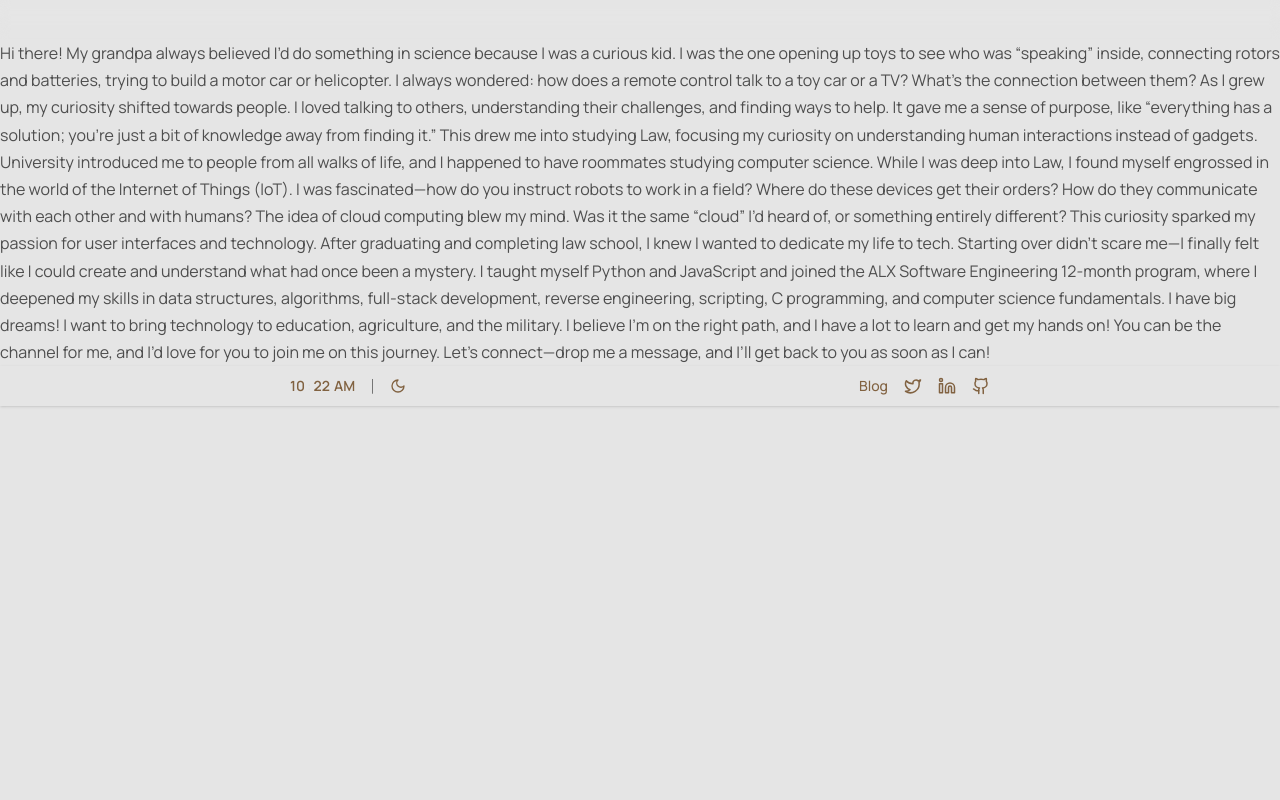
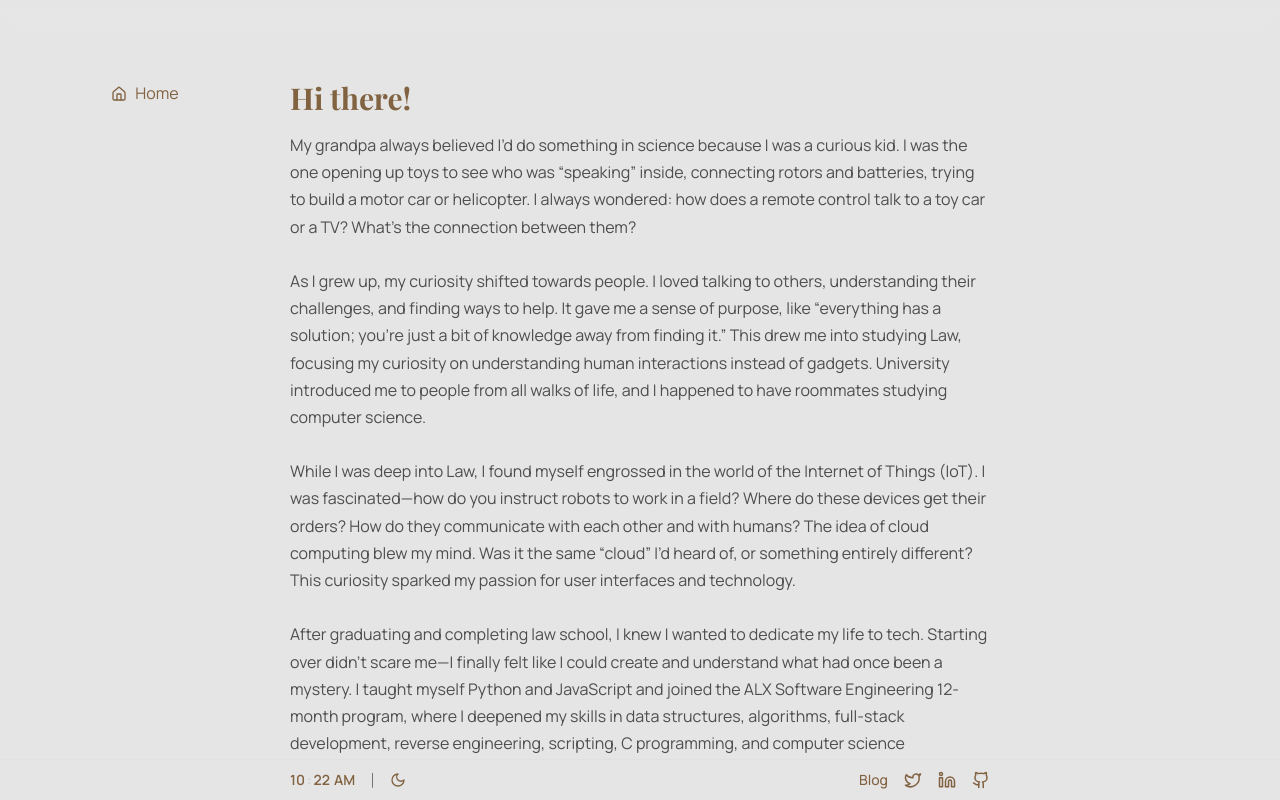
Before and after one commit to oluwatimilehinawoniyi/second-pv, a Next.js app: page /about in a window 1280 px wide. Shown: the top 800 px of the page. Built offline with nearby package versions, Linux system fonts and the light colour scheme; a web font is replaced by a local one.

Commit message:
adjust layout

```diff
--- a/app/about/page.tsx
+++ b/app/about/page.tsx
@@ -1,38 +1,64 @@
+import { House } from "lucide-react";
+import { GridLayout } from "../components";
+import Navigation from "../components/common/Navigation";
+
 export default function page() {
   return (
-    <div>
-      <p>
-        Hi there! My grandpa always believed I’d do something in science because
-        I was a curious kid. I was the one opening up toys to see who was
-        “speaking” inside, connecting rotors and batteries, trying to build a
-        motor car or helicopter. I always wondered: how does a remote control
-        talk to a toy car or a TV? What’s the connection between them? As I grew
-        up, my curiosity shifted towards people. I loved talking to others,
-        understanding their challenges, and finding ways to help. It gave me a
-        sense of purpose, like “everything has a solution; you’re just a bit of
-        knowledge away from finding it.” This drew me into studying Law,
-        focusing my curiosity on understanding human interactions instead of
-        gadgets. University introduced me to people from all walks of life, and
-        I happened to have roommates studying computer science. While I was deep
-        into Law, I found myself engrossed in the world of the Internet of
-        Things (IoT). I was fascinated—how do you instruct robots to work in a
-        field? Where do these devices get their orders? How do they communicate
-        with each other and with humans? The idea of cloud computing blew my
-        mind. Was it the same “cloud” I’d heard of, or something entirely
-        different? This curiosity sparked my passion for user interfaces and
-        technology. After graduating and completing law school, I knew I wanted
-        to dedicate my life to tech. Starting over didn’t scare me—I finally
-        felt like I could create and understand what had once been a mystery. I
-        taught myself Python and JavaScript and joined the ALX Software
-        Engineering 12-month program, where I deepened my skills in data
-        structures, algorithms, full-stack development, reverse engineering,
-        scripting, C programming, and computer science fundamentals. I have big
-        dreams! I want to bring technology to education, agriculture, and the
-        military. I believe I’m on the right path, and I have a lot to learn and
-        get my hands on! You can be the channel for me, and I’d love for you to
-        join me on this journey. Let’s connect—drop me a message, and I’ll get
-        back to you as soon as I can!
-      </p>
-    </div>
+    <GridLayout
+      leftBar={
+        <div className="flex h-full w-full flex-col items-center pt-20">
+          <Navigation icon={<House size={16} />} title="home" to="/" />
+        </div>
+      }
+      display={
+        <div className="pt-20">
+          <h1 className="mb-4 text-3xl font-bold">Hi there!</h1>
+          <p>
+            My grandpa always believed I’d do something in science because I was
+            a curious kid. I was the one opening up toys to see who was
+            “speaking” inside, connecting rotors and batteries, trying to build
+            a motor car or helicopter. I always wondered: how does a remote
+            control talk to a toy car or a TV? What’s the connection between
+            them?
+            <br />
+            <br />
+            As I grew up, my curiosity shifted towards people. I loved talking
+            to others, understanding their challenges, and finding ways to help.
+            It gave me a sense of purpose, like “everything has a solution;
+            you’re just a bit of knowledge away from finding it.” This drew me
+            into studying Law, focusing my curiosity on understanding human
+            interactions instead of gadgets. University introduced me to people
+            from all walks of life, and I happened to have roommates studying
+            computer science.
+            <br />
+            <br />
+            While I was deep into Law, I found myself engrossed in the world of
+            the Internet of Things (IoT). I was fascinated—how do you instruct
+            robots to work in a field? Where do these devices get their orders?
+            How do they communicate with each other and with humans? The idea of
+            cloud computing blew my mind. Was it the same “cloud” I’d heard of,
+            or something entirely different? This curiosity sparked my passion
+            for user interfaces and technology.
+            <br />
+            <br />
+            After graduating and completing law school, I knew I wanted to
+            dedicate my life to tech. Starting over didn’t scare me—I finally
+            felt like I could create and understand what had once been a
+            mystery. I taught myself Python and JavaScript and joined the ALX
+            Software Engineering 12-month program, where I deepened my skills in
+            data structures, algorithms, full-stack development, reverse
+            engineering, scripting, C programming, and computer science
+            fundamentals.
+            <br />
+            <br />I have big, hairy and audacious dreams! I want to bring
+            technology to education, agriculture, and the military. I believe
+            I’m on the right path, and I have a lot to learn and get my hands
+            on! You can be the channel for me, and I’d love for you to join me
+            on this journey. Let’s connect—drop me a message, and I’ll get back
+            to you as soon as I can!
+          </p>
+        </div>
+      }
+    />
   );
 }
--- a/app/components/UI/Footer.tsx
+++ b/app/components/UI/Footer.tsx
@@ -5,7 +5,7 @@ import Links from "../common/Links";
 
 export default function Footer() {
   return (
-    <footer className="footer z-50 border-footer-border sticky bottom-0 flex h-10 w-full items-center justify-center bord shadow bg-[rgb(var(--background-rgb))]">
+    <footer className="footer fixed bottom-0 z-50 flex h-10 w-full items-center justify-center border-footer-border bg-[rgb(var(--background-rgb))] shadow">
       <div className="mx-auto flex w-full max-w-[700px] items-center justify-between px-4 text-sm font-thin md:px-0">
         <div className="flex items-center gap-4">
           <TimeDisplay /> | <ThemeToggle />
@@ -13,7 +13,7 @@ export default function Footer() {
 
         <ul className="flex items-center gap-4">
           <li>
-            <Links icon={false} to="/blog">
+            <Links icon={false} to="/papers">
               blog
             </Links>
           </li>
--- a/app/components/UI/ThemeToggle.tsx
+++ b/app/components/UI/ThemeToggle.tsx
@@ -4,7 +4,7 @@ import { Moon, Sun } from "lucide-react";
 import { useTheme } from "next-themes";
 
 const ThemeToggle = () => {
-  const { theme, resolvedTheme, setTheme } = useTheme();
+  const { resolvedTheme, setTheme } = useTheme();
 
   return (
     <button
--- a/app/components/UI/Top.tsx
+++ b/app/components/UI/Top.tsx
@@ -1,7 +1,7 @@
 export default function Top() {
   return (
     <div
-      className="top sticky top-0 z-50 h-10 opacity-95 backdrop-blur-[5px]"
+      className="top fixed inset-x-0 top-0 z-50 h-10 w-full opacity-95 backdrop-blur-[5px]"
       aria-hidden="true"
     ></div>
   );
--- /dev/null
+++ b/app/components/common/Navigation.tsx
@@ -0,0 +1,21 @@
+import Link from "next/link";
+
+export default function Navigation({
+  to,
+  title,
+  icon,
+}: {
+  to: string;
+  title: string;
+  icon: React.ReactNode;
+}) {
+  return (
+    <Link
+      href={to}
+      className="flex items-center gap-2 fill-brown capitalize text-brown"
+    >
+      {icon}
+      <p className="text-current">{title}</p>
+    </Link>
+  );
+}
--- a/app/components/layout/GridLayout.tsx
+++ b/app/components/layout/GridLayout.tsx
@@ -1,4 +1,6 @@
 import { ReactNode } from "react";
+import Top from "../UI/Top";
+import Footer from "../UI/Footer";
 
 interface LayoutProps {
   display: ReactNode;
@@ -12,12 +14,14 @@ export default function GridLayout({
   leftBar,
 }: LayoutProps) {
   return (
-    <main className="layout w-full pb-8">
-      <section className="">{leftBar}</section>
-      <section className="mx-auto flex w-full flex-col gap-8 px-4 md:px-0">
+    <main className="layout relative w-full">
+      <Top />
+      <section className="left sticky top-0 h-screen">{leftBar}</section>
+      <section className="mx-auto flex size-full flex-col gap-8 px-4 pb-12 md:px-0">
         {display}
       </section>
-      <section className="">{rightBar}</section>
+      <section className="right sticky top-0 h-screen">{rightBar}</section>
+      <Footer />
     </main>
   );
 }
--- a/app/globals.css
+++ b/app/globals.css
@@ -63,7 +63,7 @@
     display: grid;
 
     @media screen and (min-width: 768px) {
-      grid-template-columns: auto 700px auto;
+      grid-template-columns: 1fr 700px 1fr;
     }
   }
 
@@ -93,14 +93,9 @@
 
   p,
   a,
-  span {
+  span,
+  li {
     font-family: "Manrope", sans-serif;
-  }
-
-  .favicon {
-    fill: rgb(var(--brown));
-    fill-rule: evenodd;
-    stroke-width: 0px;
   }
 }
 
--- a/app/layout.tsx
+++ b/app/layout.tsx
@@ -1,15 +1,31 @@
+"use client";
 import type { Metadata } from "next";
 import { Manrope, Playfair_Display } from "next/font/google";
 import "./globals.css";
-import { Footer, Top } from "./components";
-import { ThemeProvider } from "next-themes";
+import { Footer, GridLayout, Top } from "./components";
+import { ThemeProvider, useTheme } from "next-themes";
+import { useEffect } from "react";
 
 const manrope = Manrope({ subsets: ["latin"] });
 const playfair = Playfair_Display({ subsets: ["latin"] });
 
-export const metadata: Metadata = {
-  title: "oluwatimilehin awoniyi",
+const metadata: Metadata = {
+  title: "Oluwatimilehin Awoniyi",
   description: "A personal portfolio of Oluwatimilehin Awoniyi",
+  // icons: {
+  //   icon: [
+  //     {
+  //       url: "/icon1.svg",
+  //       type: "image/svg+xml",
+  //       media: "(prefers-color-scheme: light)",
+  //     },
+  //     {
+  //       url: "/icon2.svg",
+  //       type: "image/svg+xml",
+  //       media: "(prefers-color-scheme: dark)",
+  //     },
+  //   ],
+  // },
 };
 
 export default function RootLayout({
@@ -23,9 +39,7 @@ export default function RootLayout({
         className={`${manrope.className} ${playfair.className} relative min-h-screen`}
       >
         <ThemeProvider enableSystem={true} defaultTheme="system">
-          <Top />
           {children}
-          <Footer />
         </ThemeProvider>
       </body>
     </html>
--- /dev/null
+++ b/app/papers/page.tsx
@@ -0,0 +1,47 @@
+import { House } from "lucide-react";
+import { GridLayout } from "../components";
+import Navigation from "@/app/components/common/Navigation";
+
+export default function Blog() {
+  return (
+    <GridLayout
+      leftBar={
+        <div className="flex h-full w-full flex-col items-center pt-20">
+          <Navigation icon={<House size={16} />} title="home" to="/" />
+        </div>
+      }
+      // rightBar={
+      //   <div className="flex h-full w-auto flex-col items-center pt-20">
+      //     <Navigation icon={<House size={16} />} title="home" to="/" />
+      //   </div>
+      // }
+      display={
+        <div className="pt-20">
+          <h1 className="text-3xl font-bold capitalize">Papers</h1>
+          <p>
+            My introversion and curiosity often lead me to put pen to paper.
+            Over time, I&apos;ve tried to be more technical in my writing,
+            though I sometimes find myself drifting into a playful tone. I aim
+            to make complex concepts more relatable by comparing them to
+            everyday experiences. I hope you enjoy my{" "}
+            <i className="blur-[1px]">technical</i> writings.
+          </p>
+
+          <div className="mt-12">
+            <ul>
+              {Array.from({ length: 16 }, (_, index) => (
+                <li
+                  key={index}
+                  className="flex items-center justify-between border-t border-foreground py-4"
+                >
+                  <p className="">lorem ipsum</p>
+                  <p className="text-sm">01/08</p>
+                </li>
+              ))}
+            </ul>
+          </div>
+        </div>
+      }
+    />
+  );
+}
```
Also changed, not shown: app/blog/page.tsx (deleted, +0 -11 lines), app/papers/[paper]/page.tsx (added, +24 -0 lines), app/icon.svg.
